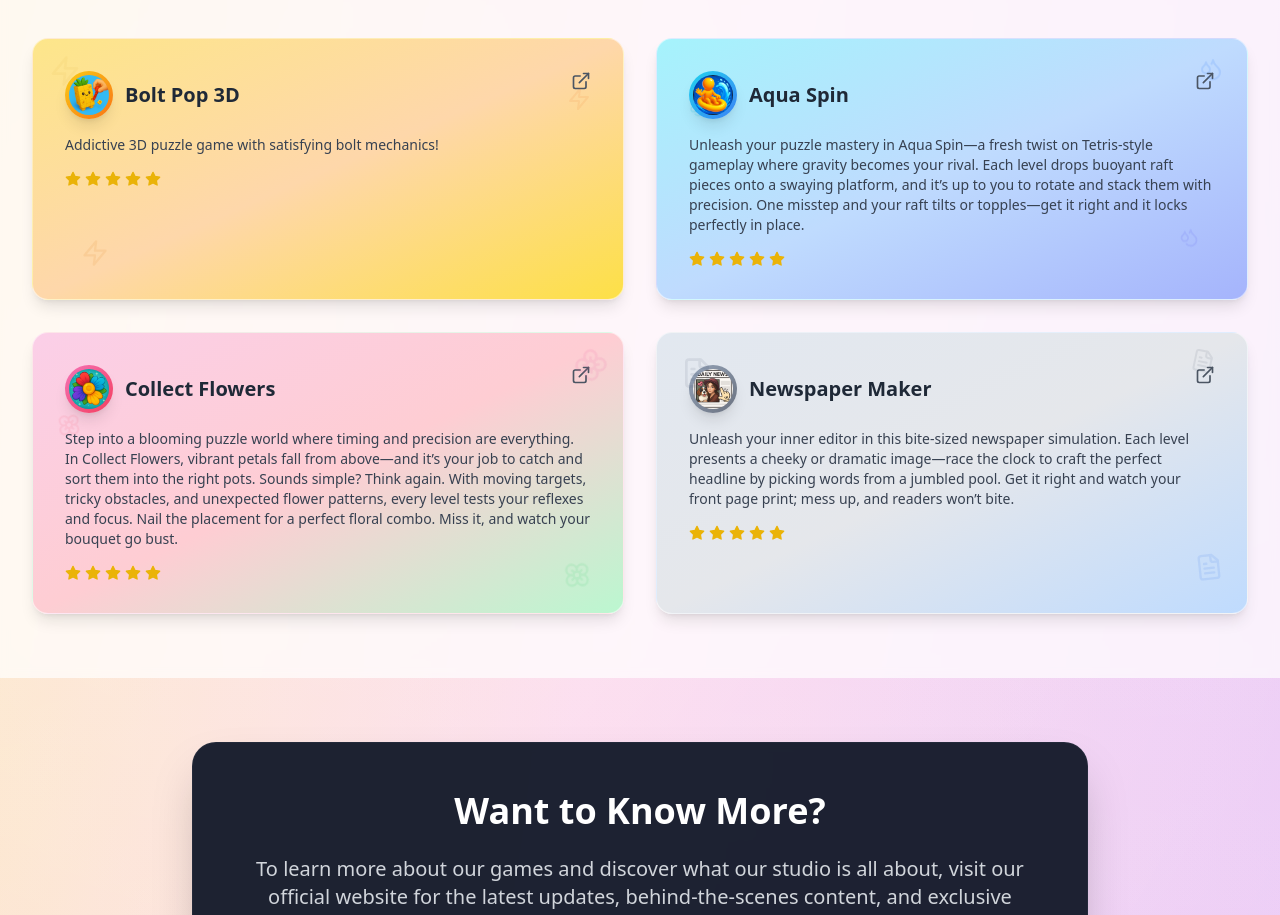
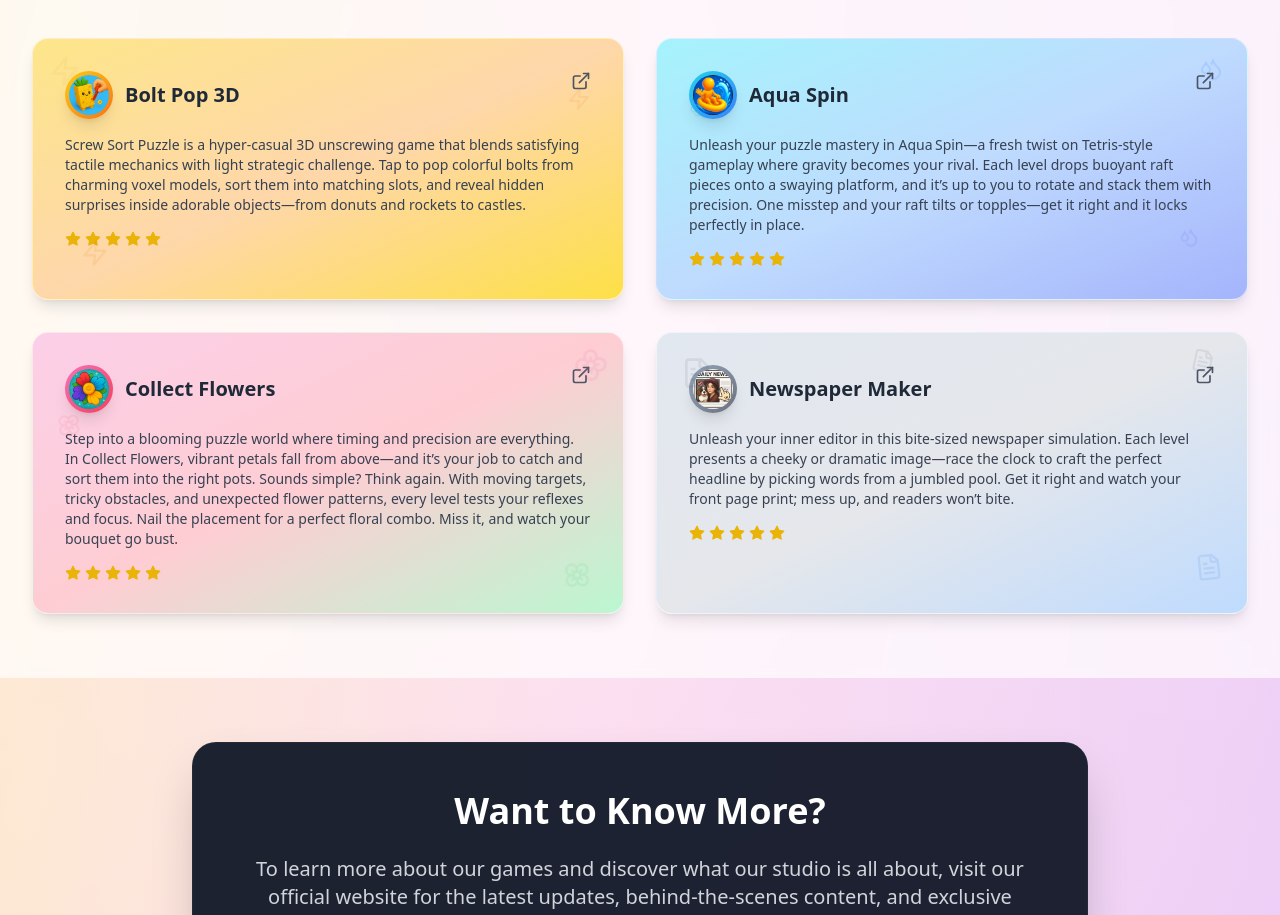
Before and after one commit to JamesDeRaja/portfolio, a React (Vite) app: page / in a window 1280 px wide. Shown: the part 3460-4375 px from the top of the page. Built offline with nearby package versions, Linux system fonts and the light colour scheme.

Commit message:
Update App.tsx

```diff
--- a/src/App.tsx
+++ b/src/App.tsx
@@ -571,7 +571,7 @@ function App() {
                   <ExternalLink className="w-5 h-5" />
                 </a>
               </div>
-              <p className="text-gray-700 mb-4 text-sm">Addictive 3D puzzle game with satisfying bolt mechanics!</p>
+              <p className="text-gray-700 mb-4 text-sm">Screw Sort Puzzle is a hyper‑casual 3D unscrewing game that blends satisfying tactile mechanics with light strategic challenge. Tap to pop colorful bolts from charming voxel models, sort them into matching slots, and reveal hidden surprises inside adorable objects—from donuts and rockets to castles.</p>
               <div className="flex space-x-1">
                 {[...Array(5)].map((_, i) => (
                   <Star key={i} className="w-4 h-4 text-yellow-500 fill-current" />
```
